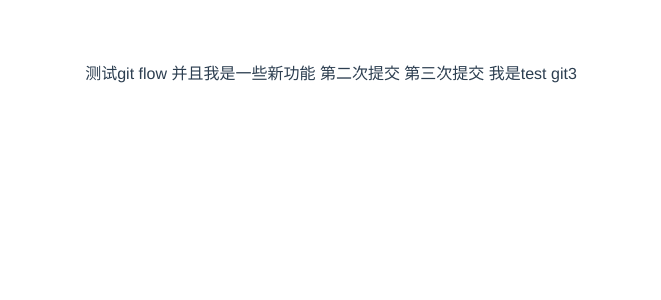
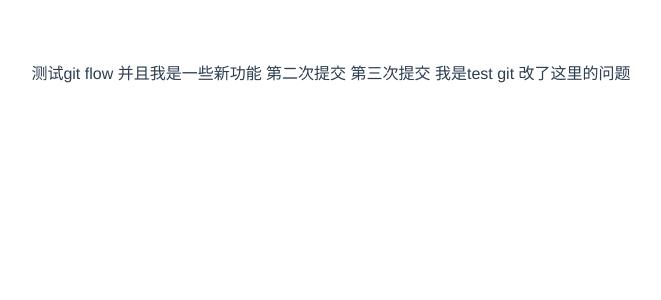
Before and after one commit to SuperMeloSeven/echarts-demo-vue2.0, a Vue app: page /testGit in a window 1280 px wide. Shown: the top 300 px of the page, without its empty margins (309-970 px from the left). Built offline with nearby package versions, Linux system fonts and the light colour scheme.

Commit message:
fix: 处理问题1

```diff
--- a/src/view/testFunPage/test-git.vue
+++ b/src/view/testFunPage/test-git.vue
@@ -5,7 +5,8 @@
     第二次提交
     第三次提交
 
-    我是test git3
+    我是test git
+    改了这里的问题
   </div>
 </template>
 
```
